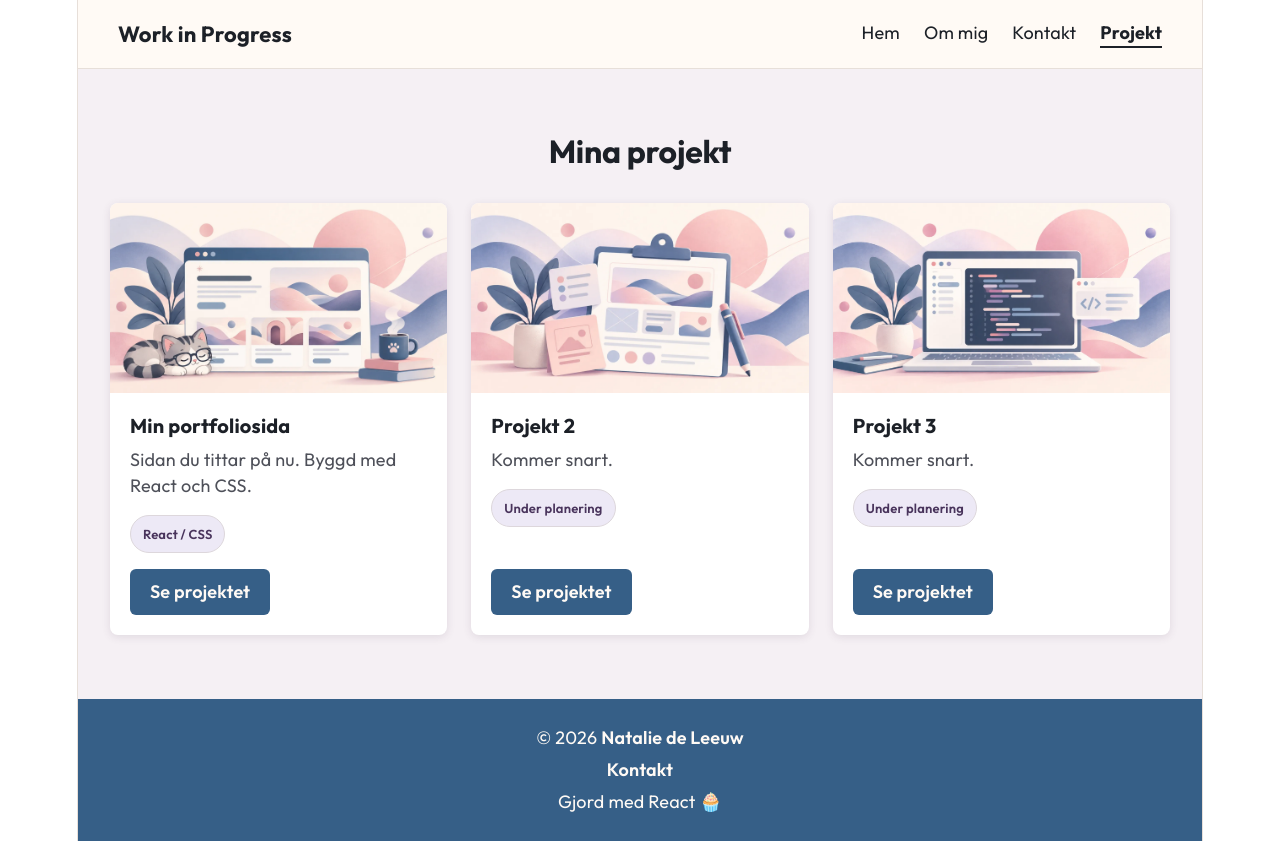
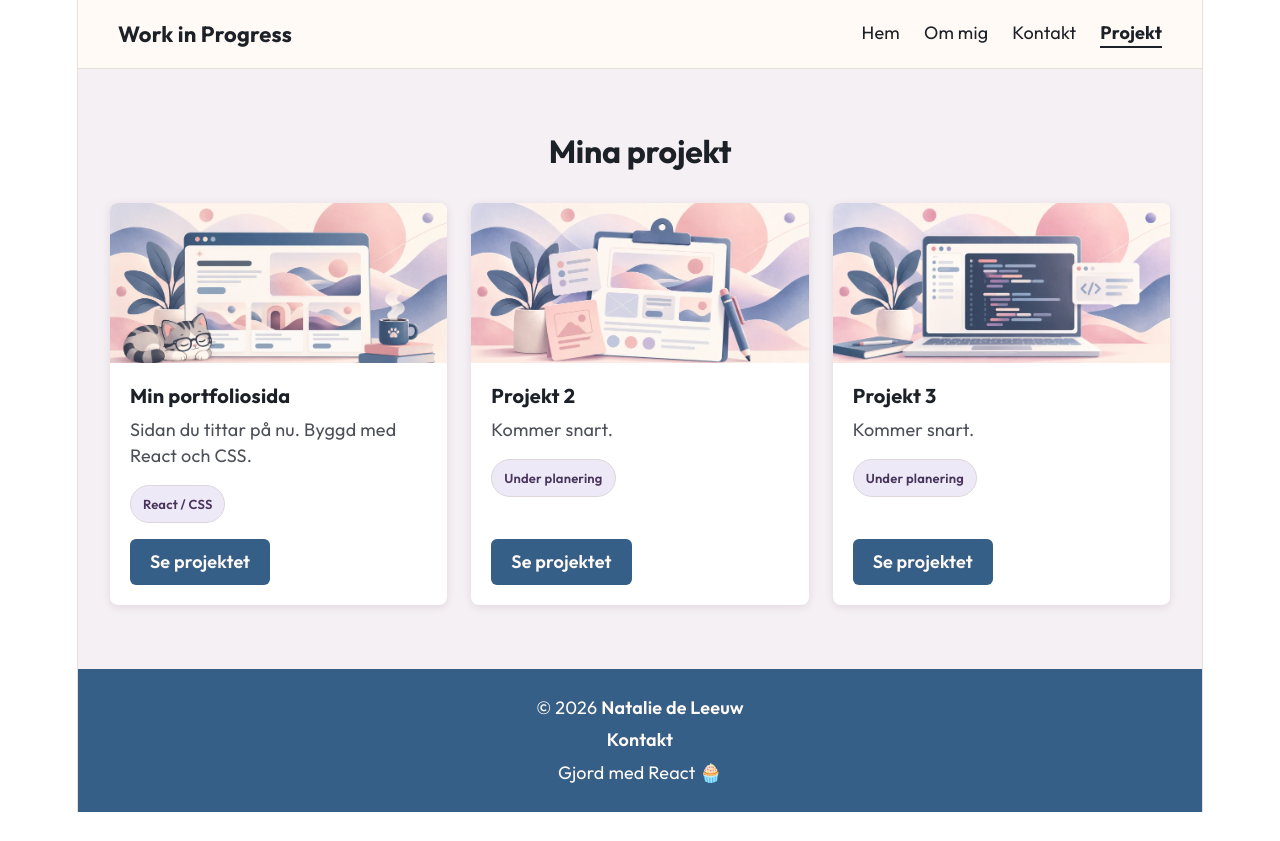
Before and after one commit to nataliedeleeuw/min-sida-experiment, a React (Vite) app: page /projekt in a window 1280 px wide. After the commit the page ends 812 px from the top, so only its background shows below. Built offline with nearby package versions, Linux system fonts and the light colour scheme.

Commit message:
https://github.com/nataliedeleeuw/min-sida-experiment

```diff
--- a/src/components/ProjektKort.css
+++ b/src/components/ProjektKort.css
@@ -16,7 +16,8 @@
 .projekt-bild {
   display: block;
   width: 100%;
-  height: auto;
+  height: 160px;
+  object-fit: cover;
 }
 
 .projekt-info {
--- a/src/pages/OmMig.css
+++ b/src/pages/OmMig.css
@@ -1,9 +1,9 @@
 .om-mig {
   display: grid;
-  grid-template-columns: 1fr 1fr;
+  grid-template-columns: 1fr;
   align-items: center;
-  gap: 40px;
-  padding: 80px 32px;
+  gap: 32px;
+  padding: 48px 20px;
   background-color: #FCF5F6;
 }
 
@@ -11,38 +11,33 @@
   position: relative;
   max-width: 800px;
   margin: 0 auto;
-  padding: 32px 56px;
+  padding: 32px 28px;
   background-color: #FFFAF5;
   border-radius: 18px;
   box-shadow: 0 12px 32px rgba(28, 32, 39, 0.07);
   text-align: left;
   overflow: hidden;
 }
+
 .om-mig-card::before {
   content: "";
   position: absolute;
-
   top: 0;
   left: 0;
-
   width: 7px;
   height: 100%;
-
   background-color: #4C78A5;
 }
+
 .om-mig-card::after {
   content: "";
   position: absolute;
-
   width: 110px;
   height: 110px;
-
   top: -60px;
   right: -40px;
-
   background-color: #E3B7B3;
   border-radius: 50%;
-
   opacity: 0.55;
   pointer-events: none;
 }
@@ -50,23 +45,25 @@
 .om-mig h2 {
   color: #1C2027;
   font-family: 'Outfit', sans-serif;
-  font-size: 32px;
+  font-size: 28px;
   font-weight: 700;
   margin: 0 0 24px;
 }
 
 .om-mig p {
   color: #4E5059;
-  font-size: 18px;
+  font-size: 16px;
   line-height: 1.8;
   margin: 0;
 }
+
 .om-mig-bild {
   display: block;
   width: 100%;
   height: auto;
   border-radius: 18px;
 }
+
 .om-mig h3 {
   margin: 28px 0 16px;
   color: #261f3a;
@@ -90,26 +87,27 @@
   font-weight: 600;
 }
 
-@media (max-width: 800px) {
+@media (min-width: 601px) {
   .om-mig {
-    grid-template-columns: 1fr;
-    gap: 32px;
-  }
-}
-@media (max-width: 600px) {
-  .om-mig {
-    padding: 48px 20px;
+    padding: 80px 32px;
   }
 
   .om-mig-card {
-    padding: 32px 28px;
+    padding: 32px 56px;
   }
 
   .om-mig h2 {
-    font-size: 28px;
+    font-size: 32px;
   }
 
   .om-mig p {
-    font-size: 16px;
+    font-size: 18px;
   }
 }
+
+@media (min-width: 801px) {
+  .om-mig {
+    grid-template-columns: 1fr 1fr;
+    gap: 40px;
+  }
+}
```
